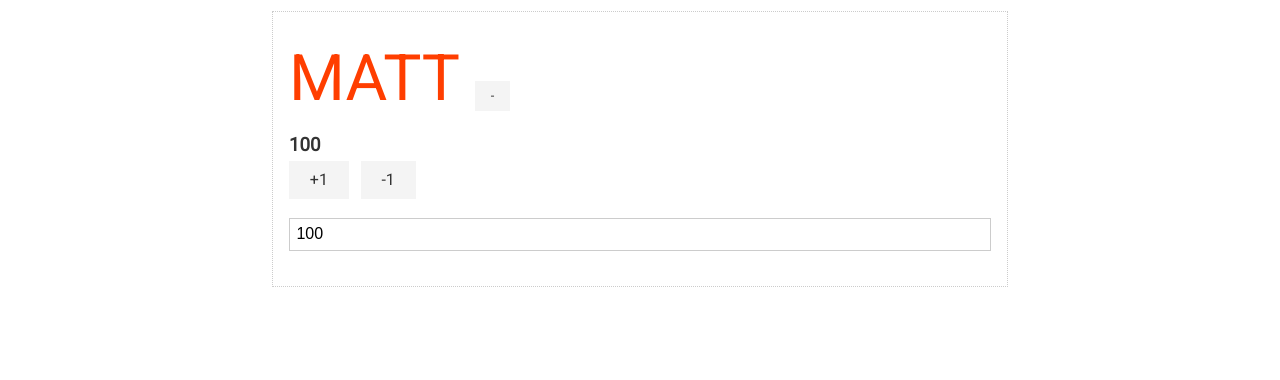
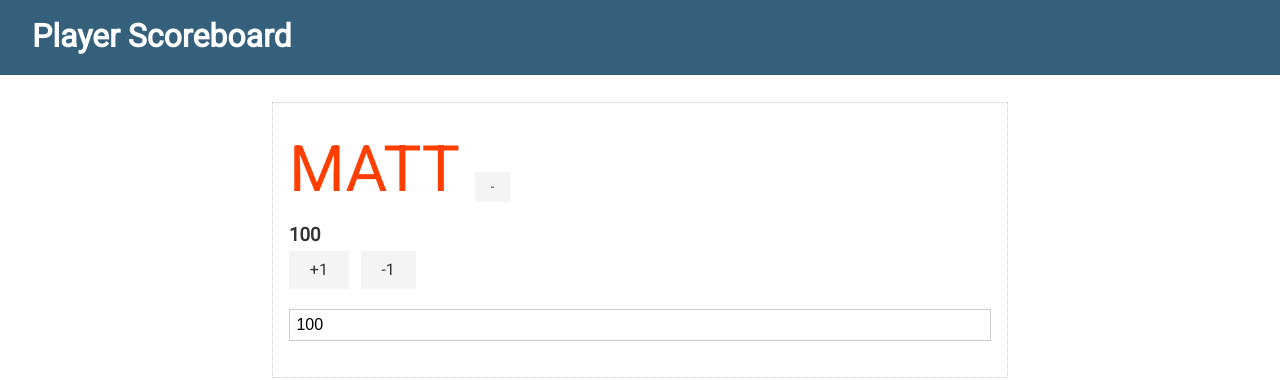
Before and after one commit to sagasu/svelte-player-scoreboard, a Svelte app in the folder player-scoreboard/: page / in a window 1280 px wide. Shown: the top 380 px of the page. Built offline with nearby package versions, Linux system fonts and the light colour scheme.

Commit message:
Introducing Navbar

```diff
--- a/player-scoreboard/src/App.svelte
+++ b/player-scoreboard/src/App.svelte
@@ -1,4 +1,6 @@
 <script>
+	import Navbar from './Navbar.svelte';
+
 	let name = "Matt";
 	let points = 100;
 	let showControls = true;
@@ -10,6 +12,7 @@
 </script>
 
 <main>
+	<Navbar></Navbar>
 	<div class="container">
 		<div class="card">
 			<h1>{name}
--- /dev/null
+++ b/player-scoreboard/src/Navbar.svelte
@@ -0,0 +1,3 @@
+<div class ="navbar bg-primary">
+    <h1>Player Scoreboard</h1>
+</div>
```
